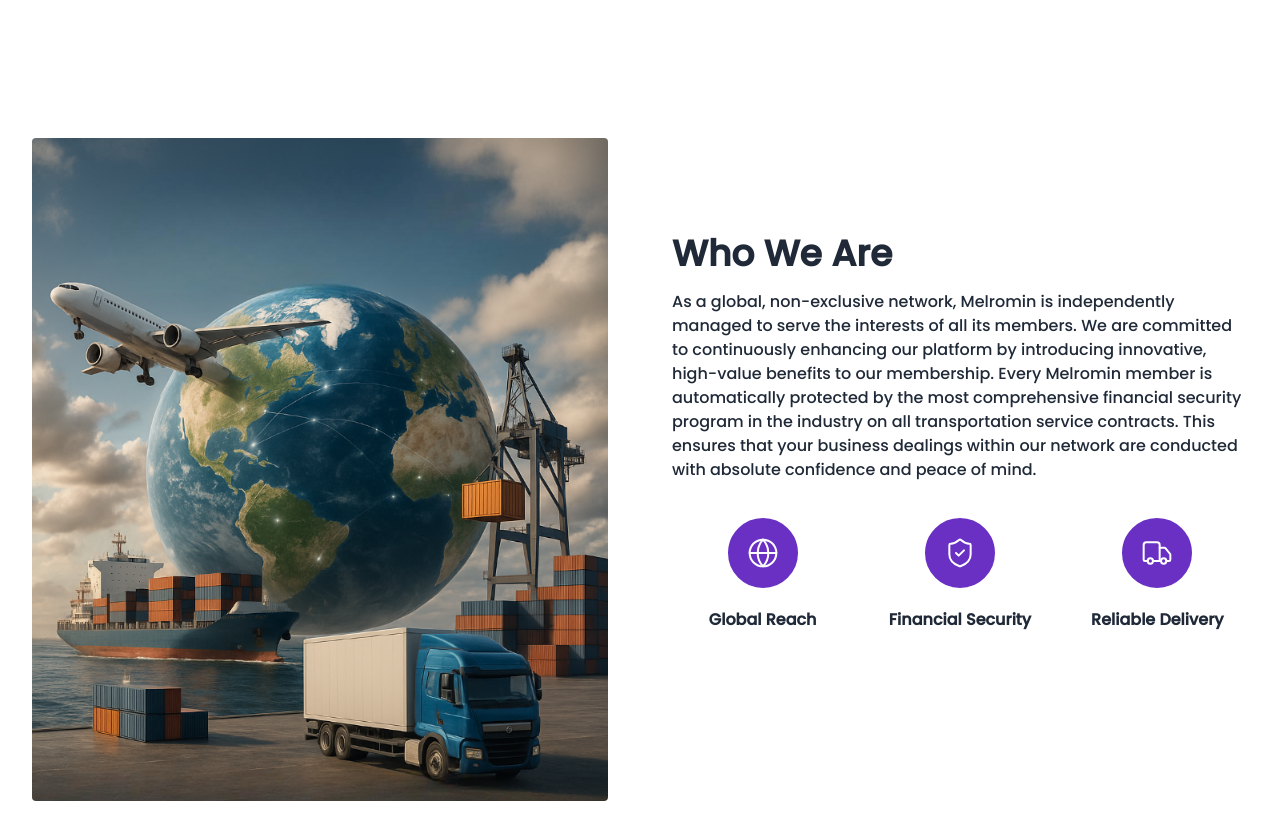
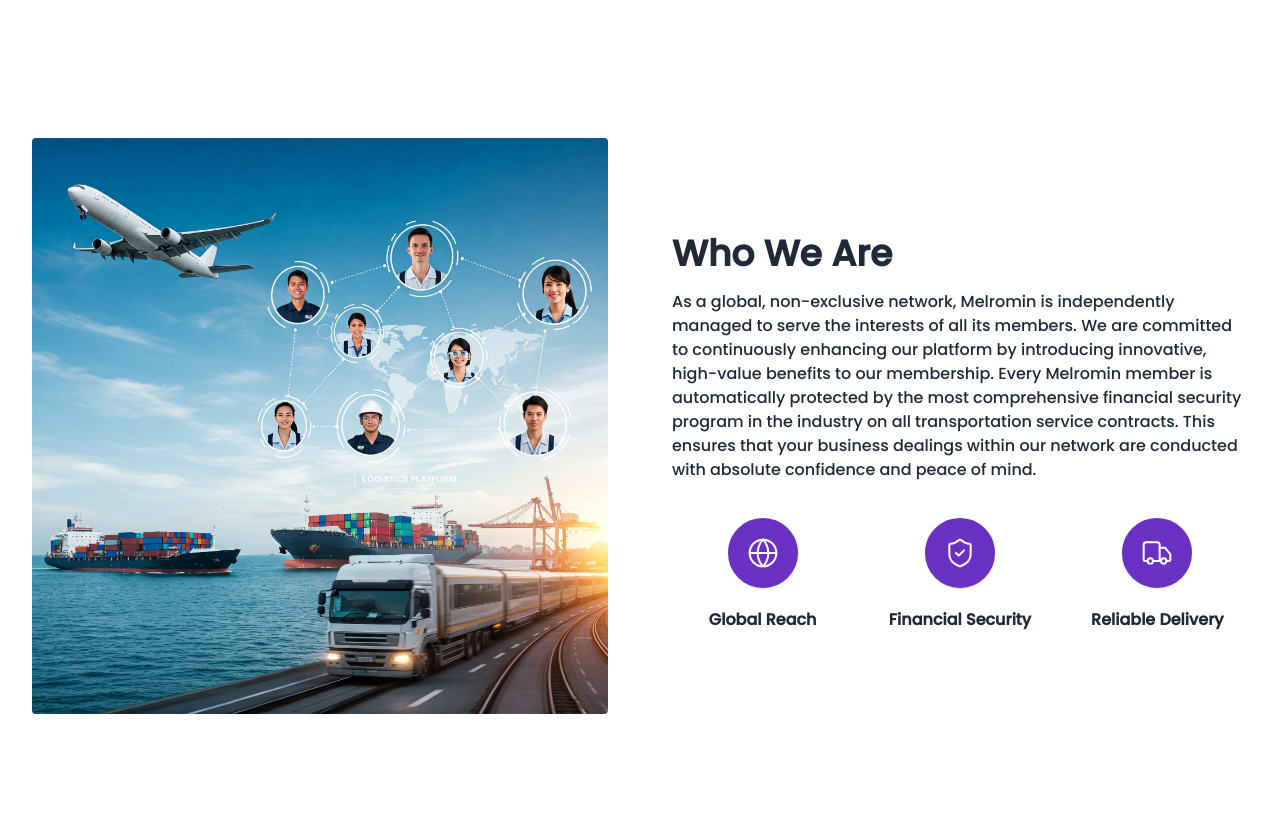
Before and after one commit to melika760/MelrominGlobalNetwork, a Next.js app: page / in a window 1280 px wide. Shown: the part 980-1820 px from the top of the page. Built offline with nearby package versions, Linux system fonts and the light colour scheme; no server answers.

Commit message:
change image

```diff
--- a/app/_components/Icons.jsx
+++ b/app/_components/Icons.jsx
@@ -19,7 +19,7 @@
   return (
     <div className='mt-9 grid grid-cols-3 gap-4'>
           {Items.map((item)=>(<div className='text-center items-center flex flex-col space-y-5'>
-        <div className=' bg-[#6930c3] w-[70px] rounded-full h-[70px] items-center flex flex-col justify-center border-[#6930c3] border-2  hover:scale-105 '>
+        <div className=' bg-[#6930c3] w-[70px] rounded-full h-[70px] items-center flex flex-col justify-center border-[#6930c3] border-2  hover:scale-105  shadow'>
         <item.Icon size={32} color="#ffff" strokeWidth={1.5} />
 
         </div>
--- a/app/_components/Works.jsx
+++ b/app/_components/Works.jsx
@@ -10,7 +10,7 @@
     <div className="grid grid-cols-1 gap-8 lg:grid-cols-2 lg:gap-16">
     <div className="relative overflow-hidden sm:h-80  md:h-full  " >
         <div className=' w-full  h-full  z-0'>
-        <Image src="/us2.png" className='object-contain w-full rounded ' width={500} height={50} alt="Hero"/>
+        <Image src="/people.jpg" className='object-contain w-full rounded ' width={500} height={50} alt="Hero"/>
         </div>
 
       </div>
```
Also changed, not shown: public/people.jpg (added).
